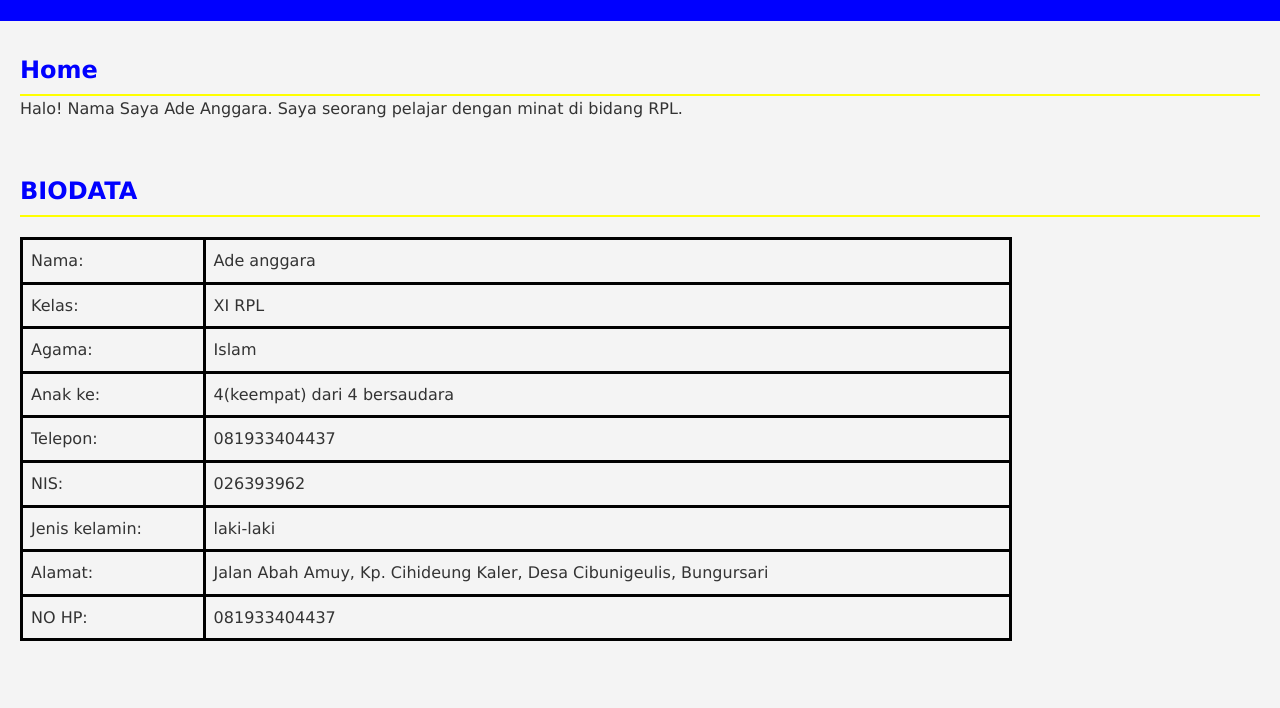
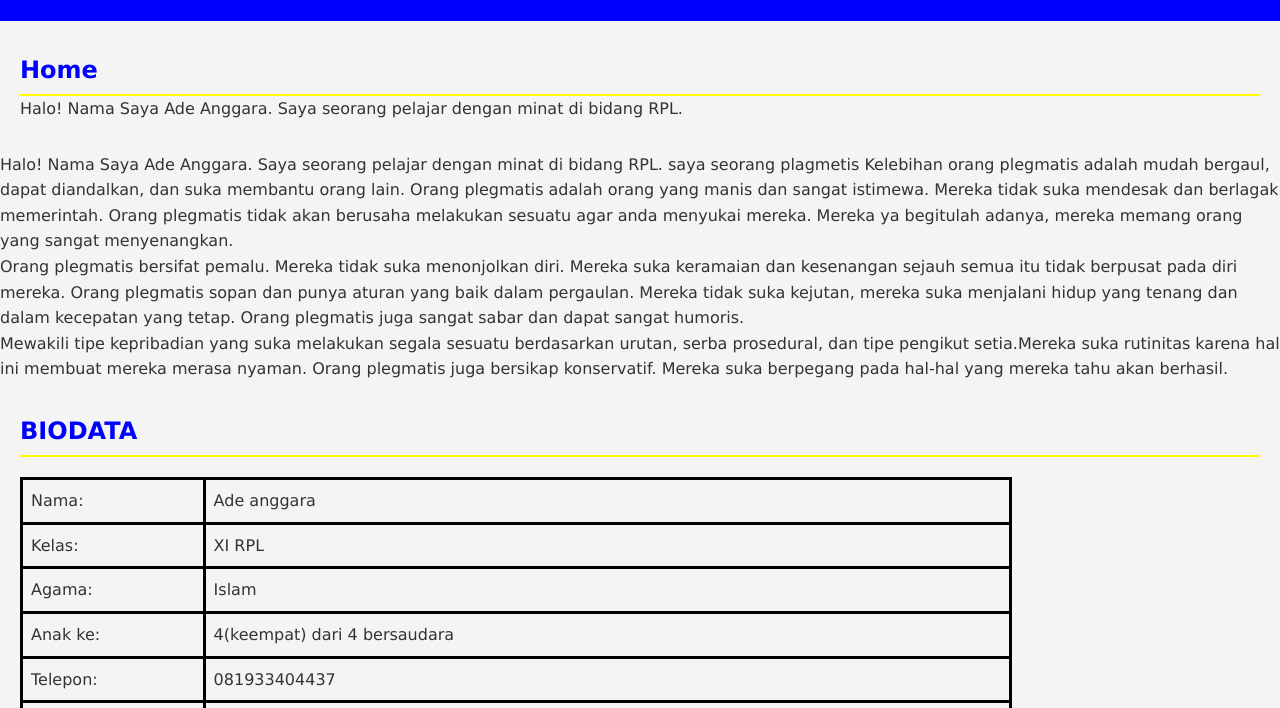
Before and after one commit to AdeAnggara444/adeanggarawebsite, a plain HTML site: page praktek ⌂.html in a window 1280 px wide. Shown: the part 91-799 px from the top of the page. Drawn offline with Linux system fonts and the light colour scheme.

Commit message:
Update praktek ⌂.html

```diff
--- a/praktek ⌂.html
+++ b/praktek ⌂.html
@@ -26,6 +26,10 @@
         <h2>Home</h2>
         <p>Halo! Nama Saya Ade Anggara. Saya seorang pelajar dengan minat di bidang RPL.</p>
     </section>
+    <p>Halo! Nama Saya Ade Anggara. Saya seorang pelajar dengan minat di bidang RPL.
+        saya seorang plagmetis Kelebihan orang plegmatis adalah mudah bergaul, dapat diandalkan, dan suka membantu orang lain. Orang plegmatis adalah orang yang manis dan sangat istimewa. Mereka tidak suka mendesak dan berlagak memerintah. Orang plegmatis tidak akan berusaha melakukan sesuatu agar anda menyukai mereka. Mereka ya begitulah adanya, mereka memang orang yang sangat menyenangkan.</p>
+        <p>Orang plegmatis bersifat pemalu. Mereka tidak suka menonjolkan diri. Mereka suka keramaian dan kesenangan sejauh semua itu tidak berpusat pada diri mereka. Orang plegmatis sopan dan punya aturan yang baik dalam pergaulan. Mereka tidak suka kejutan, mereka suka menjalani hidup yang tenang dan dalam kecepatan yang tetap. Orang plegmatis juga sangat sabar dan dapat sangat humoris.</p>
+        <p>Mewakili tipe kepribadian yang suka melakukan segala sesuatu berdasarkan urutan, serba prosedural, dan tipe pengikut setia.Mereka suka rutinitas karena hal ini membuat mereka merasa nyaman. Orang plegmatis juga bersikap konservatif. Mereka suka berpegang pada hal-hal yang mereka tahu akan berhasil.
     <section id="biodata">
         <H2>BIODATA</H2>
         <p>
```
